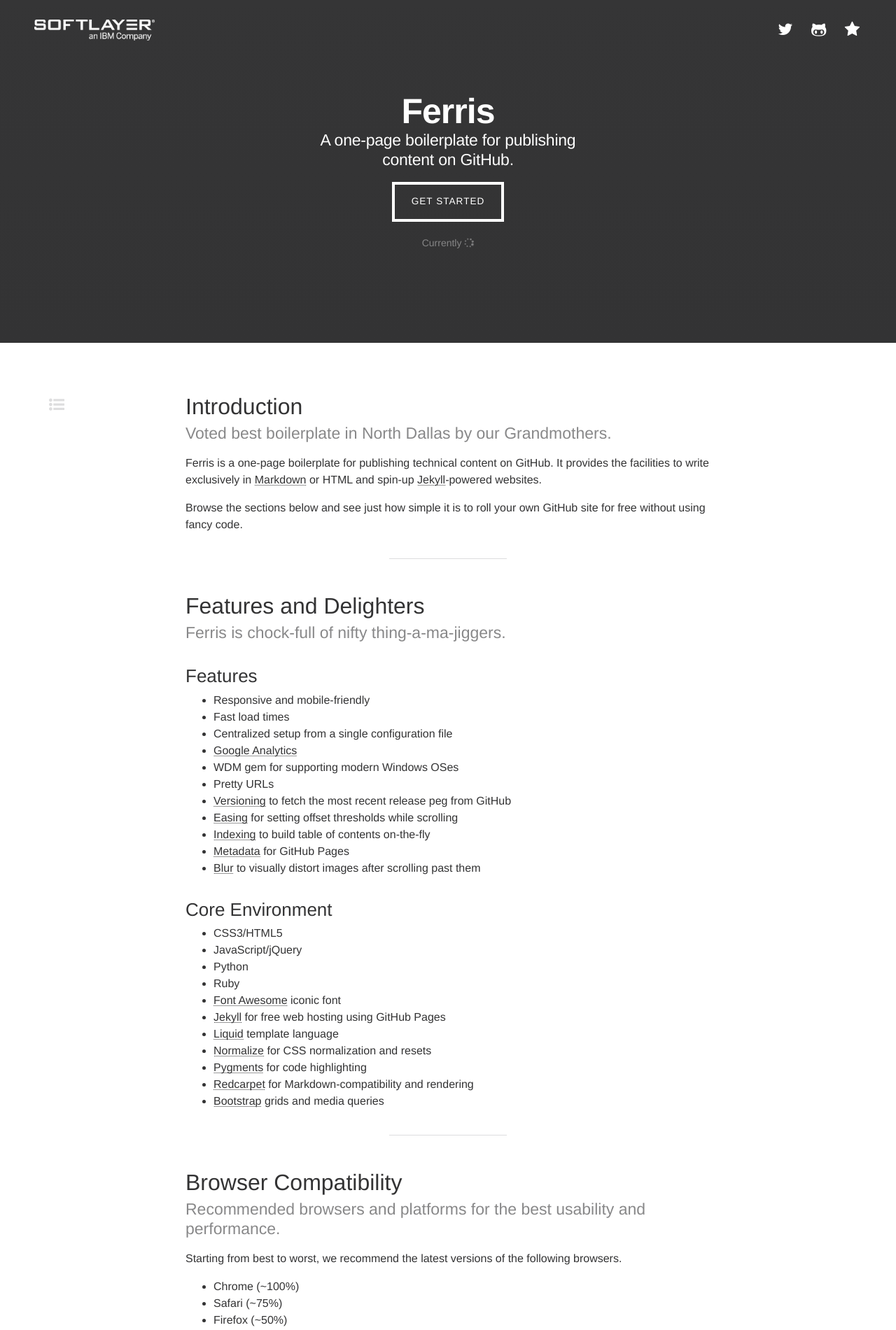
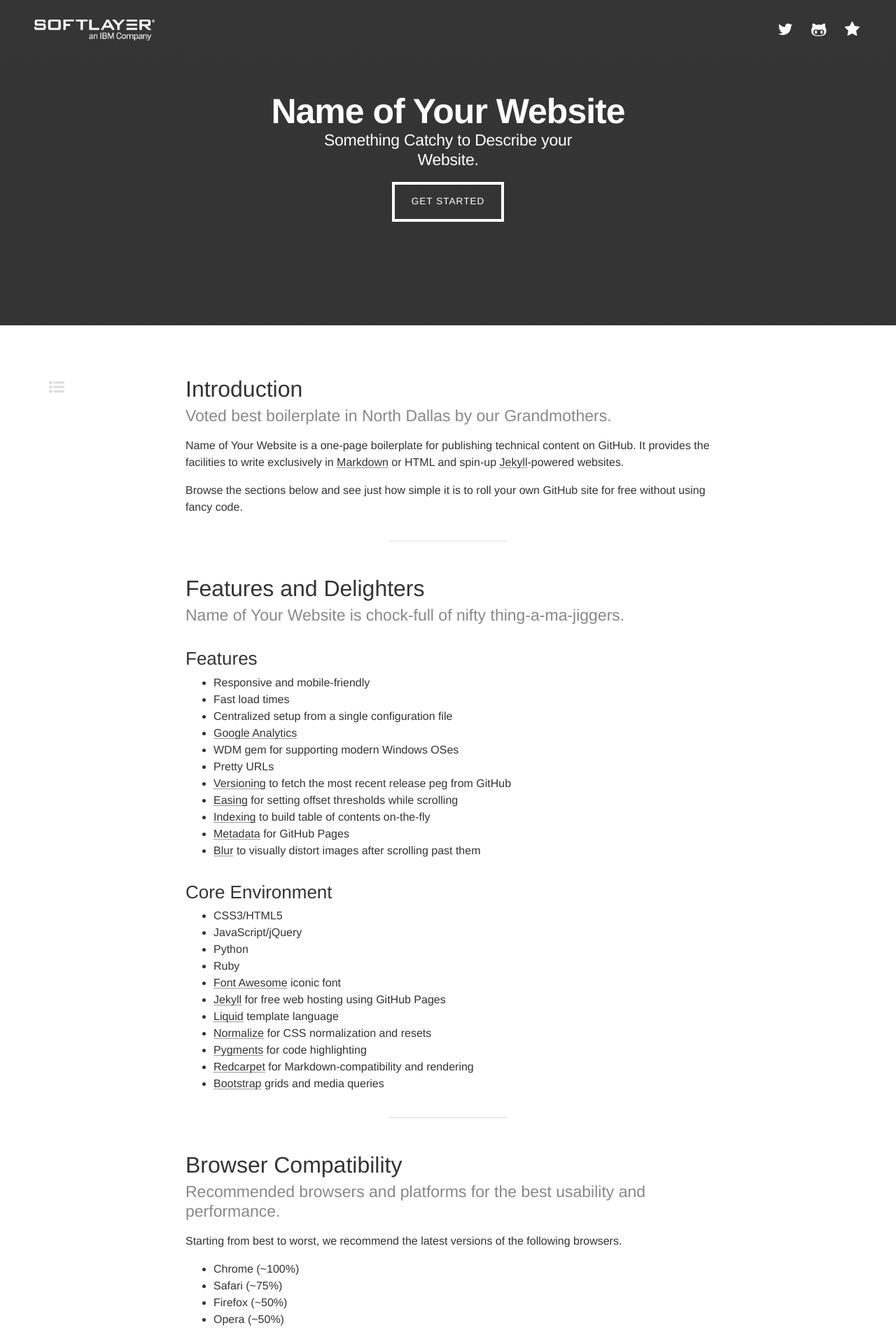
Before and after one commit to caleorourke/skim, a Jekyll site: the page built from index.md, in a window 1280 px wide. Shown: the top 1901 px of the page at 70% size. Built offline with Jekyll 4.4.1, drawn with Linux system fonts in a browser that asks for light colours; nearby versions of some CDN libraries; Markdown is read by kramdown in place of the engine named in the settings; some of the changed text lies outside the part shown.

Commit message:
default config settings

```diff
--- a/_config.yml
+++ b/_config.yml
@@ -6,9 +6,9 @@
 # * Released under the MIT license
 #
 
-# Spaces only, no tabs.
-# Wrap words in quotes wherever commas are used.
-# For options, use Y or N. Anything else will disable the option.
+# 1. Spaces only, no tabs.
+# 2. Wrap words in quotes wherever commas are used.
+# 3. For options, use Y or N. Anything else will disable the option.
 
 
 # ==============================
@@ -16,9 +16,9 @@
 # ==============================
 
 github:
-    title:      Ferris
-    tagline:    A one-page boilerplate for publishing content on GitHub
-    owner:      "SoftLayer, an IBM Company"
+    title:      Name of Your Website
+    tagline:    Something Catchy to Describe your Website
+    owner:      Name of Whoever Owns This
     license:    MIT
 
 # ==============================
@@ -26,10 +26,10 @@ github:
 # ==============================
 
 twitter:
-    handle:     SoftLayerLabs
-    hashtags:   "css,boilerplate,github-pages"
-    text:       "Try Ferris, a one-page boilerplate for publishing content on GitHub."
-keywords:       "boilerplate,caleorourke,css3,ferris,font awesome,github,github pages,html5,IBM,jekyll,jquery,liquid,markdown,michael o'rourke,normalize,one-page,pygments,python,redcarpet,ruby,softlayer,softlayerlabs,technical content"
+    handle:     Your Twitter Name
+    hashtags:   "separate,hashtags,with,commas"
+    text:       "Check out our brand new website."
+keywords:       "separate,keywords,with,commas"
 
 # ==============================
 # Options
@@ -44,14 +44,14 @@ easing:
 indexing:
     enabled:    Y
 version:
-    enabled:    Y
+    enabled:    N
 
 # ==============================
 # Google Analytics
 # ==============================
 
 google:
-    id:         UA-40037365-5
+    id:         UA-X
 
 # ==============================
 # Markdown
```
